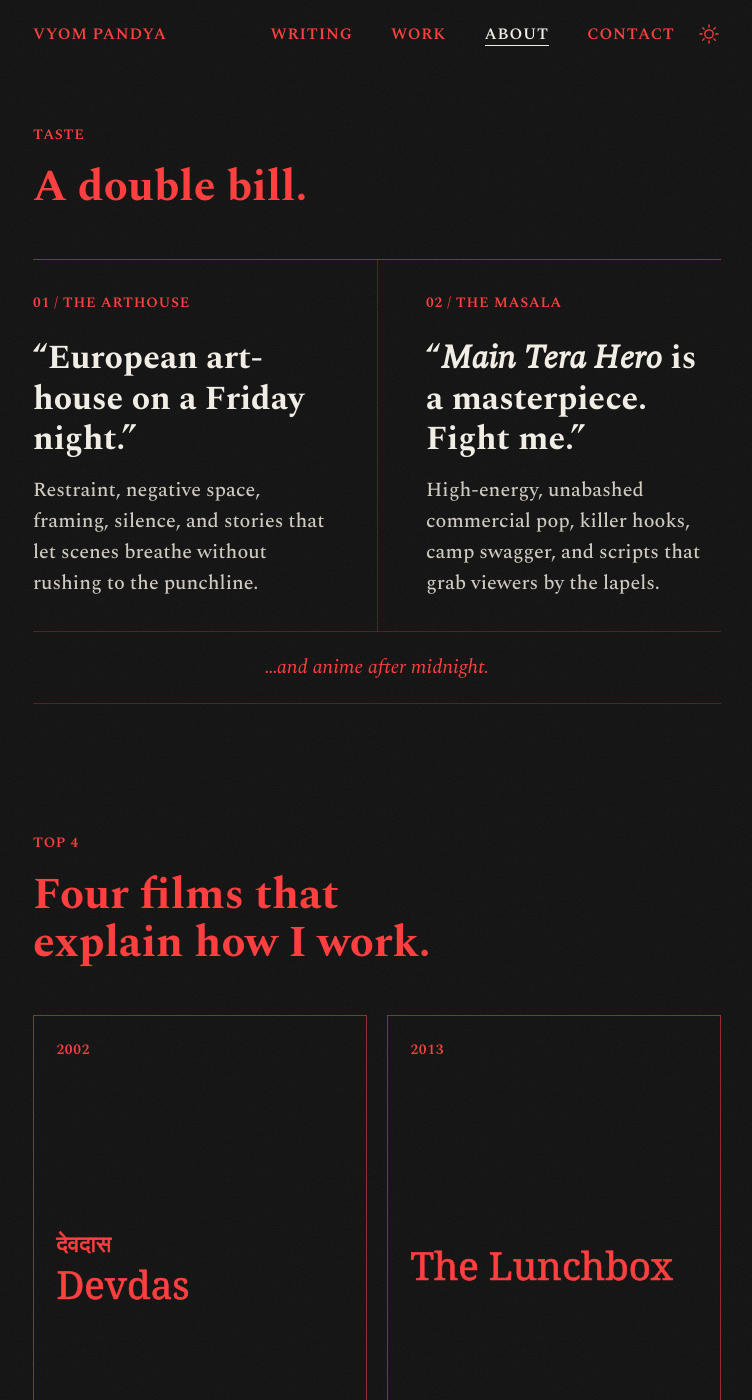
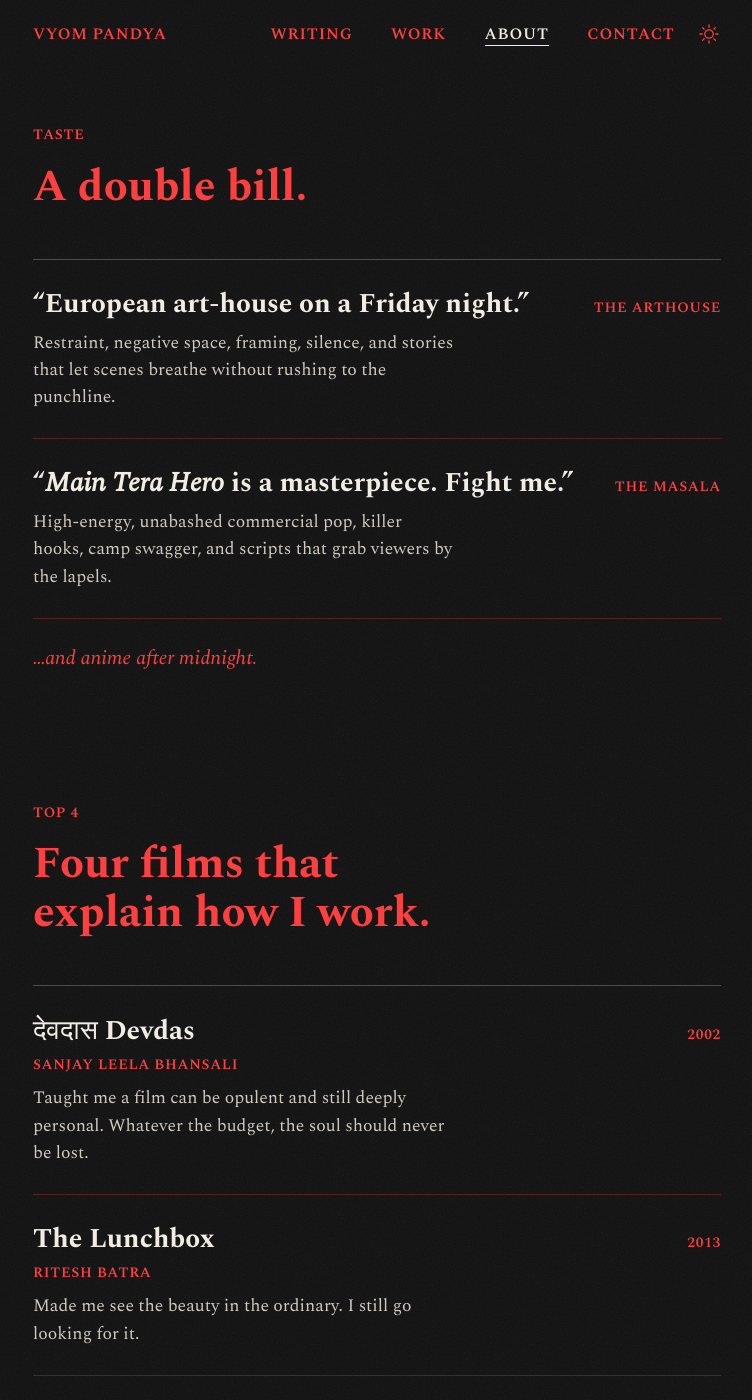
Before and after one commit to Vyom11/vyom_vertigo, a Jekyll site: the page built from about.html, in a window 1280 px wide and 1400 px high, scrolled down 1182 px. Shown: the whole window, without its empty margins (263-1015 px from the left). Built offline with Jekyll 4.4.1, drawn with Linux system fonts in a browser that asks for light colours; some web fonts are replaced; some of the changed text lies outside the part shown.

Commit message:
refactor: About uses one list pattern throughout
Replace the two-column pair, the coloured poster grid and the big
statement block with the same title-left, label-right list used on
Writing and Work. Remove the poster component, its script and styles.

Co-Authored-By: Claude Sonnet 5.5 <noreply@anthropic.com>

```diff
--- a/_includes/top4.html
+++ /dev/null
@@ -1,20 +0,0 @@
-<ul class="top4" role="list">
-  {% for film in site.data.top4 %}
-  <li class="poster poster--{{ film.key }}">
-    <button type="button" class="poster-btn" aria-expanded="false" aria-controls="poster-line-{{ film.key }}">
-      <span class="poster-front">
-        <span class="poster-year">{{ film.year }}</span>
-        <span class="poster-title">
-          {% if film.native %}<span class="poster-native" lang="hi">{{ film.native }}</span>{% endif %}
-          {{ film.title }}
-        </span>
-        <span class="poster-director">{{ film.director }}</span>
-      </span>
-      <span class="poster-back" id="poster-line-{{ film.key }}">
-        <span class="poster-line">{{ film.line }}</span>
-        <span class="poster-sign">— on <em>{{ film.title }}</em></span>
-      </span>
-    </button>
-  </li>
-  {% endfor %}
-</ul>
--- a/about.html
+++ b/about.html
@@ -24,7 +24,7 @@ description: "Vyom Pandya: engineer by degree, writer by habit, cinephile by eve
   </div>
 </section>
 
-<!-- Double bill: Vyom's own lines, unchanged -->
+<!-- Taste: Vyom's own lines, unchanged -->
 <section class="section wrap" aria-labelledby="taste-title">
   <div class="section-head">
     <div>
@@ -32,19 +32,23 @@ description: "Vyom Pandya: engineer by degree, writer by habit, cinephile by eve
       <h2 class="section-title" id="taste-title">A double bill.</h2>
     </div>
   </div>
-  <div class="pair">
-    <div class="pair-half">
-      <p class="eyebrow">01 / The arthouse</p>
-      <blockquote class="pair-quote">“European art-house on a Friday night.”</blockquote>
-      <p class="pair-desc">Restraint, negative space, framing, silence, and stories that let scenes breathe without rushing to the punchline.</p>
-    </div>
-    <div class="pair-half">
-      <p class="eyebrow">02 / The masala</p>
-      <blockquote class="pair-quote">“<em>Main Tera Hero</em> is a masterpiece. Fight me.”</blockquote>
-      <p class="pair-desc">High-energy, unabashed commercial pop, killer hooks, camp swagger, and scripts that grab viewers by the lapels.</p>
-    </div>
-    <p class="pair-late">…and anime after midnight.</p>
-  </div>
+  <ol class="list" role="list">
+    <li class="entry">
+      <div class="entry-main">
+        <h3 class="entry-title">“European art-house on a Friday night.”</h3>
+        <p class="entry-text">Restraint, negative space, framing, silence, and stories that let scenes breathe without rushing to the punchline.</p>
+      </div>
+      <span class="entry-tag">The arthouse</span>
+    </li>
+    <li class="entry">
+      <div class="entry-main">
+        <h3 class="entry-title">“<em>Main Tera Hero</em> is a masterpiece. Fight me.”</h3>
+        <p class="entry-text">High-energy, unabashed commercial pop, killer hooks, camp swagger, and scripts that grab viewers by the lapels.</p>
+      </div>
+      <span class="entry-tag">The masala</span>
+    </li>
+  </ol>
+  <p class="entry-coda">…and anime after midnight.</p>
 </section>
 
 <section class="section wrap" aria-labelledby="films-title">
@@ -54,17 +58,29 @@ description: "Vyom Pandya: engineer by degree, writer by habit, cinephile by eve
       <h2 class="section-title" id="films-title">Four films that explain how I work.</h2>
     </div>
   </div>
-  {% include top4.html %}
-  <p class="top4-hint">
-    <span><span class="hint-hover">Hover over</span><span class="hint-tap">Tap</span> a poster.</span>
-    <a class="cta cta--muted" href="{{ site.letterboxd_url }}" rel="noopener noreferrer" target="_blank">Letterboxd <span class="cta-arrow" aria-hidden="true">&nearr;</span></a>
-  </p>
+  <ol class="list" role="list">
+    {% for film in site.data.top4 %}
+    <li class="entry">
+      <div class="entry-main">
+        <h3 class="entry-title">{% if film.native %}<span class="entry-native" lang="hi">{{ film.native }}</span> {% endif %}{{ film.title }}</h3>
+        <p class="entry-meta">{{ film.director }}</p>
+        <p class="entry-text">{{ film.line }}</p>
+      </div>
+      <span class="entry-tag">{{ film.year }}</span>
+    </li>
+    {% endfor %}
+  </ol>
+  <p class="entry-coda"><a class="cta cta--muted" href="{{ site.letterboxd_url }}" rel="noopener noreferrer" target="_blank">More on Letterboxd <span class="cta-arrow" aria-hidden="true">&nearr;</span></a></p>
 </section>
 
-<section class="section wrap" aria-label="Where this is headed">
-  <p class="statement">
-    <strong>Where this is headed:</strong> Copy and strategy for brands now; ad films and short-form storytelling next; acting and directing long term.
-  </p>
+<section class="section wrap" aria-labelledby="next-title">
+  <div class="section-head">
+    <div>
+      <p class="eyebrow">Next</p>
+      <h2 class="section-title" id="next-title">Where this is headed.</h2>
+    </div>
+  </div>
+  <p class="about-next">Copy and strategy for brands now; ad films and short-form storytelling next; acting and directing long term.</p>
   <div class="ctas">
     <a class="cta" href="{{ '/case-studies/' | relative_url }}">See the work <span class="cta-arrow" aria-hidden="true">&rarr;</span></a>
     <a class="cta cta--muted" href="{{ '/contact/' | relative_url }}">Get in touch <span class="cta-arrow" aria-hidden="true">&rarr;</span></a>
--- a/assets/css/main.css
+++ b/assets/css/main.css
@@ -461,114 +461,6 @@ a:hover { text-decoration-color: currentColor; }
 }
 
 /* ==========================================================================
-   7. Top 4: the only colour on the site
-   ========================================================================== */
-
-.top4 {
-  display: grid;
-  grid-template-columns: repeat(2, 1fr);
-  gap: clamp(0.75rem, 2vw, 1.25rem);
-}
-@media (min-width: 820px) { .top4 { grid-template-columns: repeat(4, 1fr); } }
-
-.poster { --p-bg: var(--raised); --p-ink: var(--text); aspect-ratio: 2 / 3; }
-.poster-btn {
-  position: relative;
-  background-image: var(--sheen);
-  display: block;
-  width: 100%; height: 100%;
-  overflow: hidden;
-  padding: 0;
-  border: 0;
-  background: var(--p-bg);
-  color: var(--p-ink);
-  text-align: left;
-  cursor: pointer;
-}
-.poster-front,
-.poster-back {
-  position: absolute;
-  inset: 0;
-  display: flex;
-  flex-direction: column;
-  justify-content: space-between;
-  padding: clamp(0.9rem, 2vw, 1.4rem);
-  transition: opacity var(--t) var(--ease), transform var(--t) var(--ease);
-}
-.poster-year,
-.poster-director {
-  font-family: var(--f-display);
-  font-size: 0.9375rem;
-  letter-spacing: 0.08em;
-  text-transform: uppercase;
-}
-.poster-title {
-  font-family: var(--f-display);
-  font-size: clamp(1.9rem, 3.6vw, 3rem);
-  font-weight: 700;
-  line-height: 0.95;
-  text-transform: uppercase;
-}
-.poster-native {
-  display: block;
-  margin-bottom: 0.2em;
-  font-family: var(--f-deva);
-  font-size: 0.6em;
-  font-weight: 400;
-  line-height: 1.4;
-  text-transform: none;
-}
-.poster-back {
-  justify-content: flex-end;
-  gap: 0.75rem;
-  opacity: 0;
-  transform: translateY(8px);
-  background: var(--p-bg);
-}
-.poster-line { font-size: clamp(1.05rem, 1.5vw, 1.2rem); line-height: 1.4; }
-.poster-sign {
-  font-family: var(--f-display);
-  font-size: 0.9375rem;
-  letter-spacing: 0.06em;
-  text-transform: uppercase;
-  opacity: 0.75;
-}
-.poster-sign em { font-style: normal; }
-
-.poster-btn[aria-expanded="true"] .poster-front,
-.poster-btn:focus-visible .poster-front { opacity: 0; transform: translateY(-8px); }
-.poster-btn[aria-expanded="true"] .poster-back,
-.poster-btn:focus-visible .poster-back { opacity: 1; transform: none; }
-.poster-btn:focus-visible { outline-offset: 3px; }
-@media (hover: hover) {
-  .poster-btn:hover .poster-front { opacity: 0; transform: translateY(-8px); }
-  .poster-btn:hover .poster-back { opacity: 1; transform: none; }
-}
-
-.poster--devdas     { --p-bg: #A8121C; --p-ink: #F8F1EA; }
-.poster--lunchbox   { --p-bg: #E6E2D8; --p-ink: #1A1A1A; }
-.poster--sunrise    { --p-bg: #2F5486; --p-ink: #F1F4F8; }
-.poster--drivemycar { --p-bg: #1B573E; --p-ink: #EEF4F0; }
-
-.top4-hint {
-  display: flex;
-  flex-wrap: wrap;
-  align-items: center;
-  justify-content: space-between;
-  gap: 0.5rem 2rem;
-  margin-top: 1rem;
-  font-size: 1.0625rem;
-  font-style: italic;
-  color: var(--muted);
-}
-.top4-hint .cta { font-style: normal; }
-.hint-tap { display: none; }
-@media (hover: none) {
-  .hint-hover { display: none; }
-  .hint-tap { display: inline; }
-}
-
-/* ==========================================================================
    8. Footer: CTA + billing block
    ========================================================================== */
 
@@ -831,45 +723,6 @@ a:hover { text-decoration-color: currentColor; }
 .prose p { font-size: clamp(1.375rem, 2vw, 1.625rem); line-height: 1.5; }
 .prose p + p { margin-top: 1em; color: var(--soft); }
 
-.pair {
-  display: grid;
-  border-top: 1px solid var(--line-strong);
-}
-.pair-half { padding-block: 2rem; }
-.pair-half + .pair-half { border-top: 1px solid var(--line); }
-@media (min-width: 820px) {
-  .pair { grid-template-columns: 1fr 1fr; }
-  .pair-half:first-child { padding-right: 3rem; }
-  .pair-half + .pair-half { border-top: 0; border-left: 1px solid var(--line); padding-left: 3rem; }
-}
-.pair-quote { margin-top: 0.75rem; font-size: clamp(1.6rem, 2.8vw, 2.1rem); line-height: 1.2; }
-.pair-desc { max-width: 42ch; margin-top: 1rem; color: var(--soft); }
-.pair-late {
-  grid-column: 1 / -1;
-  padding-block: 1.25rem;
-  border-block: 1px solid var(--line);
-  text-align: center;
-  font-style: italic;
-  color: var(--muted);
-}
-
-.statement {
-  max-width: 30ch;
-  font-size: clamp(1.75rem, 3.4vw, 2.6rem);
-  line-height: 1.22;
-}
-.statement strong {
-  display: block;
-  margin-bottom: 1rem;
-  font-family: var(--f-display);
-  font-size: 1.0625rem;
-  font-weight: 500;
-  letter-spacing: 0.08em;
-  text-transform: uppercase;
-  color: var(--muted);
-}
-.statement + .ctas { margin-top: 2rem; }
-
 .contact-grid { display: grid; gap: clamp(3rem, 6vw, 5rem); }
 @media (min-width: 900px) {
   .contact-grid { grid-template-columns: minmax(0, 6fr) minmax(0, 5fr); }
@@ -1105,8 +958,6 @@ html:not(.js) .theme-toggle { display: none; }
   .essay-row-link { grid-template-columns: 1fr; padding-block: 1.5rem; }
   .essay-row-meta { text-align: left; }
 }
-.top4, .top4 { grid-template-columns: repeat(2, 1fr); }
-@media (min-width: 820px) { .top4 { grid-template-columns: repeat(2, 1fr); } }
 @media (min-width: 900px) { .contact-grid { grid-template-columns: 1fr; } }
 
 /* No colour floods: hover is just the title lighting up */
@@ -1116,13 +967,6 @@ html:not(.js) .theme-toggle { display: none; }
 .essay-row-link:hover .essay-row-title { color: var(--accent); }
 .work-row-link:hover .work-row-summary,
 .essay-row-link:hover .essay-row-sub { color: var(--soft); }
-
-/* Posters: outlined, red */
-.poster-btn { background: transparent; background-image: none; color: var(--text); border: 1px solid var(--line-strong); }
-.poster-back { background: var(--bg); }
-.poster-year, .poster-director, .poster-title, .poster-sign { color: var(--accent); }
-.poster-native { color: var(--accent); }
-.poster--devdas, .poster--lunchbox, .poster--sunrise, .poster--drivemycar { --p-bg: transparent; --p-ink: var(--text); }
 
 /* Essay and case study heads: no coloured band, just a rule */
 .essay-band { background: none; border-bottom: 1px solid var(--line); }
@@ -1157,7 +1001,6 @@ html:not(.js) .theme-toggle { display: none; }
 .hero-name,
 .page-title,
 .doc-title,
-.poster-title,
 .footer-mail,
 .billing-name {
   font-family: var(--f-name);
@@ -1165,7 +1008,7 @@ html:not(.js) .theme-toggle { display: none; }
   -webkit-text-stroke: 0.022em currentColor;
   paint-order: stroke fill;
 }
-.poster-title, .footer-mail, .billing-name { -webkit-text-stroke-width: 0.018em; text-transform: none; }
+.footer-mail, .billing-name { -webkit-text-stroke-width: 0.018em; text-transform: none; }
 
 /* Big numbers stay in Spectral: IM Fell's old-style figures make "12" read as "I2" */
 .stat-num, .work-row-metric-val, .doc-number-val {
@@ -1177,20 +1020,18 @@ html:not(.js) .theme-toggle { display: none; }
 .stat-num { font-size: clamp(2.75rem, 9vw, 4rem); }
 .work-row-metric-val { font-size: clamp(2.75rem, 5vw, 4rem); }
 .doc-number-val { font-size: clamp(4.5rem, 13vw, 9rem); line-height: 0.9; }
-.poster-title { line-height: 1.02; font-size: clamp(1.7rem, 4vw, 2.4rem); }
 .footer-mail { font-size: clamp(1.4rem, 4.4vw, 2.5rem); }
 
 /* Labels, nav and meta: Spectral capitals, bold, a little tracking */
 .eyebrow, .cta, .wordmark, .nav a, .toc a, .stat-lbl, .work-row-no, .work-row-meta,
-.work-row-metric-lbl, .work-row-arrow, .essay-row-date, .essay-row-meta, .poster-year,
-.poster-director, .poster-sign, .footer-links a, .back-link, .doc-byline, .doc-meta dt,
-.doc-number-lbl, .pager-lbl, .doc-end, .statement strong, .channel-lbl, .channel-handle,
-.page-no, .version, .skip-link, .top4-hint .cta {
+.work-row-metric-lbl, .work-row-arrow, .essay-row-date, .essay-row-meta, .footer-links a, .back-link, .doc-byline, .doc-meta dt,
+.doc-number-lbl, .pager-lbl, .doc-end, .channel-lbl, .channel-handle,
+.page-no, .version, .skip-link, .entry-tag, .entry-meta {
   font-weight: 600;
   letter-spacing: 0.05em;
 }
 .eyebrow, .stat-lbl, .work-row-no, .work-row-meta, .work-row-metric-lbl, .essay-row-date,
-.essay-row-meta, .poster-year, .poster-director, .doc-byline, .doc-meta dt, .doc-number-lbl,
+.essay-row-meta, .entry-tag, .entry-meta, .doc-byline, .doc-meta dt, .doc-number-lbl,
 .pager-lbl, .channel-lbl, .version { font-size: 0.9rem; }
 .wordmark, .nav a, .footer-links a, .back-link, .cta { font-size: 1rem; }
 .toc a { font-size: 1.15rem; }
@@ -1201,7 +1042,7 @@ html:not(.js) .theme-toggle { display: none; }
 .article-body strong { font-weight: 800; }
 .article-body h2, .article-body h3 { font-weight: 700; }
 .article-body blockquote { font-weight: 500; }
-.section-title, .work-row-title, .essay-row-title, .pager-title, .channel-name, .footer-cta-title, .pair-quote { font-weight: 700; }
+.section-title, .work-row-title, .essay-row-title, .pager-title, .channel-name, .footer-cta-title { font-weight: 700; }
 .doc-deck, .essay-row-sub { font-weight: 500; }
 .hero-tag { font-weight: 700; }
 .page-lede, .prose p, .contact-copy p { font-weight: 500; }
@@ -1311,3 +1152,25 @@ html:not(.js) .theme-toggle { display: none; }
 /* Inside a case study: the number is the first thing you see */
 .doc-no { display: flex; align-items: baseline; gap: 0.5rem; font-size: 2.4rem; font-weight: 800; letter-spacing: 0; line-height: 1; text-transform: none; color: var(--accent); }
 .doc-no-lbl { font-size: 0.9rem; font-weight: 700; letter-spacing: 0.08em; text-transform: uppercase; }
+
+/* ==========================================================================
+   19. About: the same list pattern as Writing and Work, start to finish
+   ========================================================================== */
+
+.entry {
+  display: grid;
+  grid-template-columns: minmax(0, 1fr) auto;
+  gap: 0 1.5rem;
+  align-items: baseline;
+  padding-block: 1.75rem;
+  border-bottom: 1px solid var(--line);
+}
+.entry-title { font-size: clamp(1.4rem, 2.3vw, 1.7rem); font-weight: 700; line-height: 1.2; }
+.entry-native { font-family: var(--f-deva); font-weight: 400; }
+.entry-meta { margin-top: 0.4rem; font-size: 0.9rem; text-transform: uppercase; color: var(--accent); }
+.entry-text { margin-top: 0.5rem; max-width: 48ch; font-size: 1.1rem; font-weight: 400; color: var(--soft); }
+.entry-tag { grid-column: 2; grid-row: 1; white-space: nowrap; font-size: 0.9rem; text-transform: uppercase; color: var(--accent); }
+.entry-coda { margin-top: 1.5rem; font-style: italic; color: var(--accent); }
+.entry-coda .cta { font-style: normal; }
+.about-next { max-width: 34ch; font-size: clamp(1.35rem, 2.3vw, 1.65rem); font-weight: 500; line-height: 1.4; }
+.about-next + .ctas { margin-top: 1.5rem; }
--- a/assets/js/site.js
+++ b/assets/js/site.js
@@ -28,18 +28,6 @@
     update();
   }
 
-  // --- 2. Top 4 posters: tap or click to pin the line open ---
-  function initPosters() {
-    var buttons = document.querySelectorAll('.poster-btn');
-    buttons.forEach(function (btn) {
-      btn.addEventListener('click', function () {
-        var open = btn.getAttribute('aria-expanded') === 'true';
-        buttons.forEach(function (b) { b.setAttribute('aria-expanded', 'false'); });
-        btn.setAttribute('aria-expanded', open ? 'false' : 'true');
-      });
-    });
-  }
-
   // --- 6. Theme toggle: dark by default, the choice is remembered in this browser ---
   function initTheme() {
     var btn = document.getElementById('theme-toggle');
@@ -62,7 +50,6 @@
 
   function init() {
     initProgress();
-    initPosters();
     initTheme();
   }
 
```
